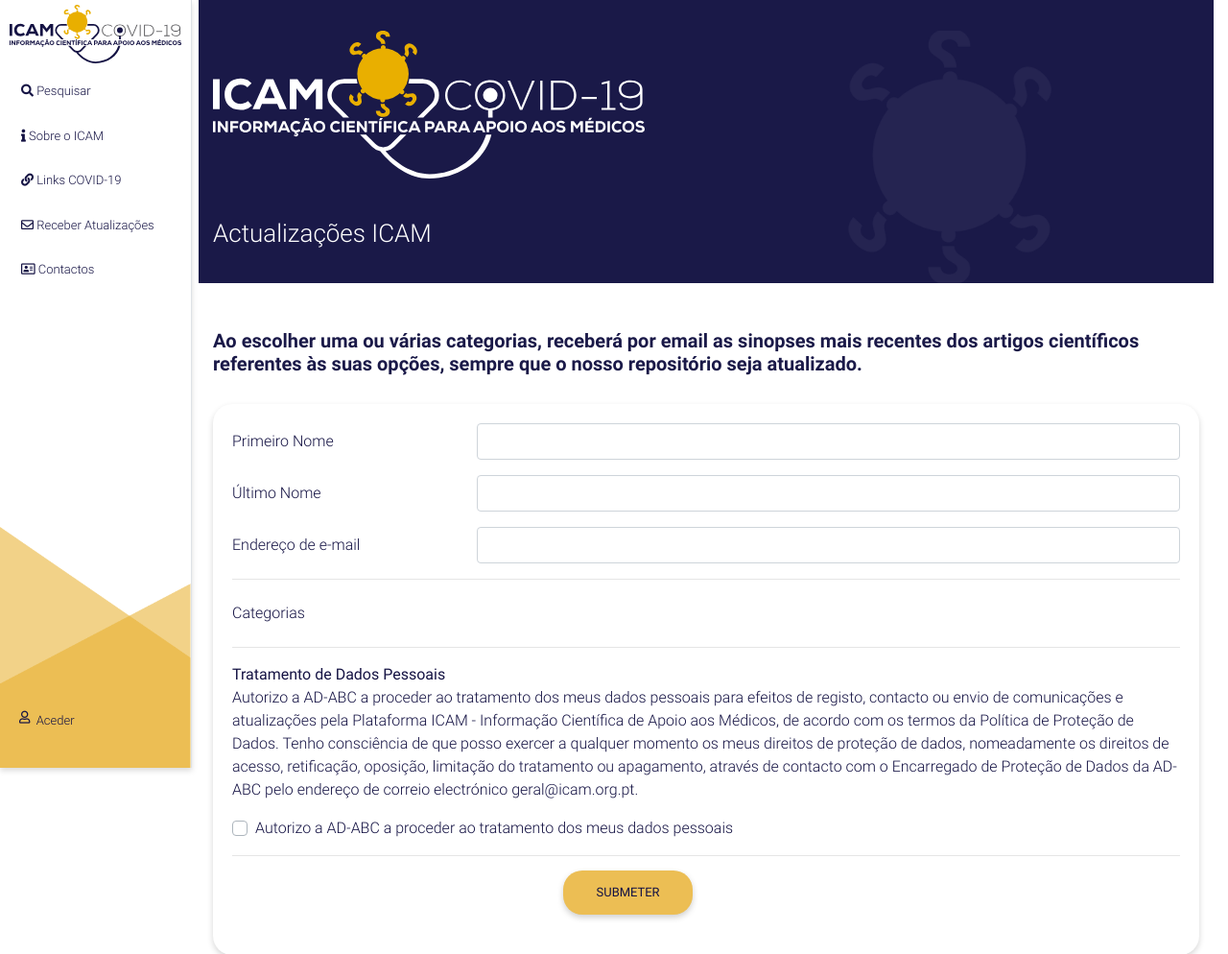
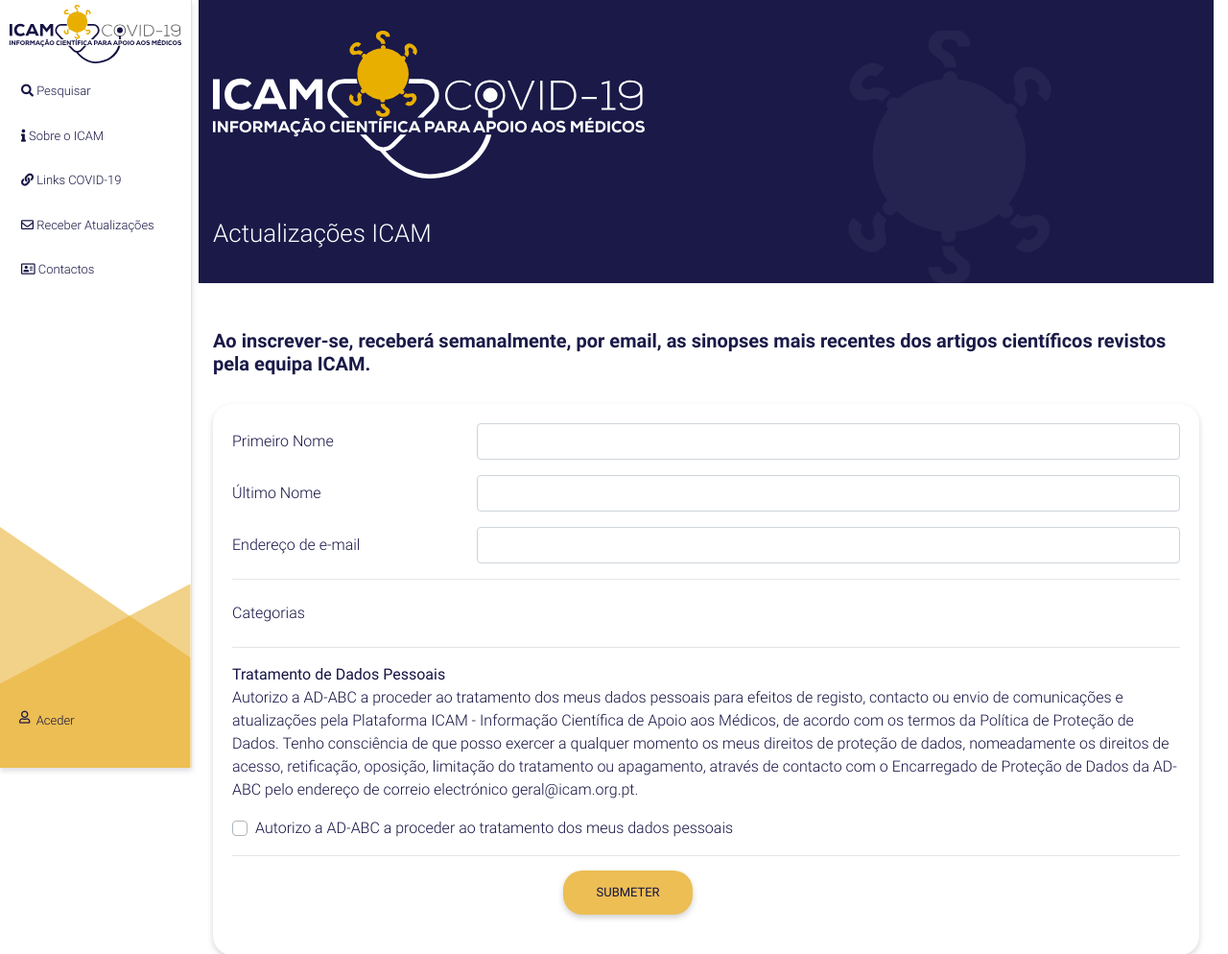
Before and after one commit to ABC-COVID19/frontend, a PHP site: page /actualizacoes/index.php in a window 1280 px wide; the page is wider, and only the part inside the window is pictured. Shown: the top 994 px of that part at 96% size. Run offline with PHP 8.4, Linux system fonts and the light colour scheme; some libraries are stand-ins or nearby versions.

Commit message:
newsletter page text correction hotfix

```diff
--- a/public/includes/actualizacoes.php
+++ b/public/includes/actualizacoes.php
@@ -14,7 +14,7 @@
 <div id="main-content">
    <div class="container">
       <h5 class="font-weight-bold mb-3 fontCblue  text-left  mt-5 ">
-         Ao escolher uma ou várias categorias, receberá por email as sinopses mais recentes dos artigos científicos referentes às suas opções, sempre que o nosso repositório seja atualizado.
+          Ao inscrever-se, receberá semanalmente, por email, as sinopses mais recentes dos artigos científicos revistos pela equipa ICAM.
       </h5>
       <div class="textBoxmain  text-left">
 
```
